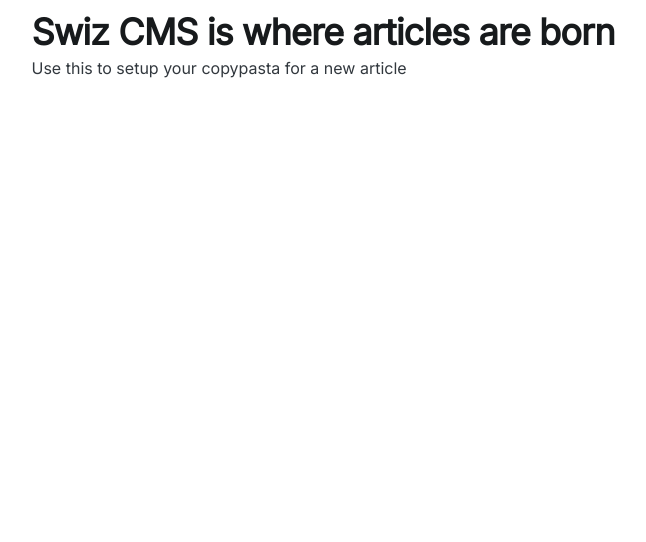
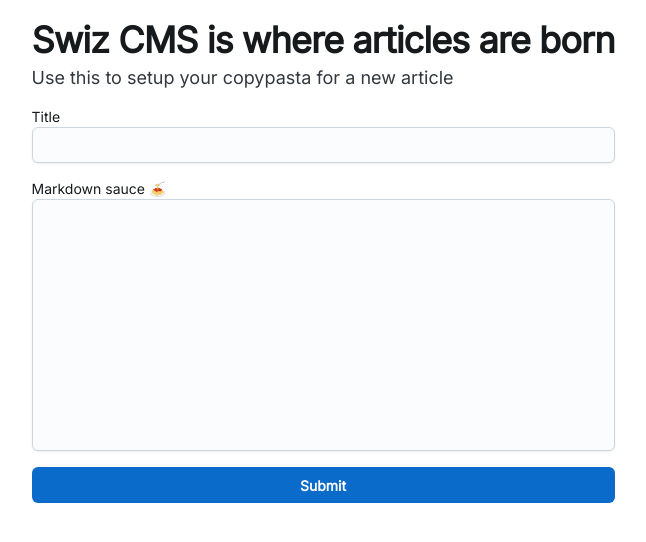
Before and after one commit to Swizec/swiz-cms, a Next.js app: page / in a window 1280 px wide. Shown: the top 542 px of the page, without its empty margins (317-963 px from the left). Built offline with nearby package versions, Linux system fonts and the light colour scheme.

Commit message:
Some things

```diff
--- a/app/layout.tsx
+++ b/app/layout.tsx
@@ -1,6 +1,8 @@
 import React from "react";
 import { Metadata } from "next";
 import { NextAppDirEmotionCacheProvider } from "tss-react/next/appDir";
+import { CssVarsProvider } from "@mui/joy/styles";
+import CssBaseline from "@mui/joy/CssBaseline";
 import Grid from "@mui/joy/Grid";
 import "@fontsource/inter";
 
@@ -19,6 +21,8 @@ export default function RootLayout({
             </head>
             <body>
                 <NextAppDirEmotionCacheProvider options={{ key: "css" }}>
+                    <CssVarsProvider>
+                        <CssBaseline />
                         <Grid
                             container
                             direction="row"
@@ -27,6 +31,7 @@ export default function RootLayout({
                         >
                             {children}
                         </Grid>
+                    </CssVarsProvider>
                 </NextAppDirEmotionCacheProvider>
             </body>
         </html>
--- a/app/page.tsx
+++ b/app/page.tsx
@@ -1,16 +1,44 @@
 import Typography from "@mui/joy/Typography";
 import Box from "@mui/joy/Box";
+import Stack from "@mui/joy/Stack";
+import FormLabel from "@mui/joy/FormLabel";
+import Input from "@mui/joy/Input";
+import Textarea from "@mui/joy/Textarea";
+import Button from "@mui/joy/Button";
+
+const Header = () => (
+    <Box sx={{ pt: 2 }}>
+        <Typography level="h1">Swiz CMS is where articles are born</Typography>
+
+        <Typography level="body-lg">
+            Use this to setup your copypasta for a new article
+        </Typography>
+    </Box>
+);
+
+const ArticleForm = () => (
+    <form>
+        <Stack spacing={2}>
+            <Box>
+                <FormLabel>Title</FormLabel>
+                <Input name="title" />
+            </Box>
+
+            <Box>
+                <FormLabel>Markdown sauce 🍝</FormLabel>
+                <Textarea name="markdown" minRows={10} />
+            </Box>
+
+            <Button type="submit">Submit</Button>
+        </Stack>
+    </form>
+);
 
 export default function Page() {
     return (
-        <Box>
-            <Typography level="h1">
-                Swiz CMS is where articles are born
-            </Typography>
-
-            <Typography>
-                Use this to setup your copypasta for a new article
-            </Typography>
-        </Box>
+        <Stack spacing={2}>
+            <Header />
+            <ArticleForm />
+        </Stack>
     );
 }
```
Lines whose indentation alone changed are shown as unchanged.
